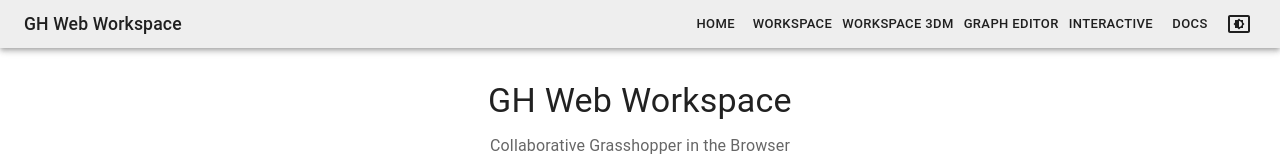
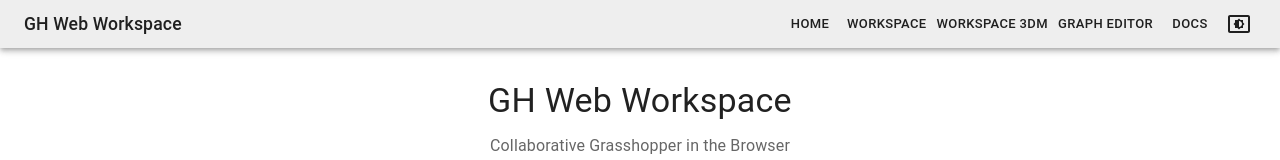
Before and after one commit to GH-on-Web/GH-Web-App, a React (Create React App) app in the folder frontend/: page / in a window 1280 px wide. Shown: the top 160 px of the page. Built offline with nearby package versions, Linux system fonts and the light colour scheme; no server answers; what @liveblocks/react would draw is missing.

Commit message:
got rid of an old page in navigator

```diff
--- a/frontend/src/App.js
+++ b/frontend/src/App.js
@@ -65,9 +65,6 @@
                 <Button color="inherit" component={Link} to="/node-parser" size="small">
                   Graph Editor
                 </Button>
-                <Button color="inherit" component={Link} to="/interactive" size="small">
-                  Interactive
-                </Button>
                 <Button color="inherit" component={Link} to="/docs" size="small">
                   Docs
                 </Button>
```
